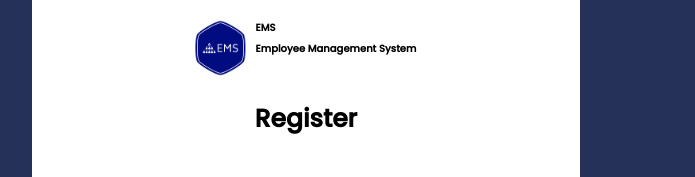
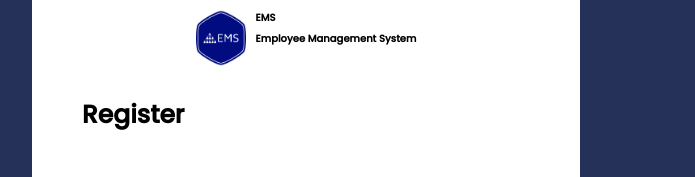
Before and after one commit to vnpt-epay-interns/EMS-frontend, a Vue app: page / in a window 1280 px wide. Shown: the top 177 px of the page, without its empty margins (334-1029 px from the left). Built offline with nearby package versions, Linux system fonts and the light colour scheme.

Commit message:
fix the header

```diff
--- a/src/App.vue
+++ b/src/App.vue
@@ -19,7 +19,6 @@ import SelectingRolePage from './views/auth/Register/SelectingRolePage.vue';
   margin: 0;
   padding: 0;
   font-family: 'Poppins', sans-serif;
-  ;
 }
 
 
--- a/src/views/auth/Register/Register.vue
+++ b/src/views/auth/Register/Register.vue
@@ -3,10 +3,12 @@ import Header from '../../components/Header.vue';
 import RegisterForm from './RegisterForm.vue';
 </script>
 <template>
-    <Header />
+
     <div id="logo"></div>
     <div class="register">
         <div class="register__container">
+            <Header />
+
             <div class="register__container__header">
                 <h1>Register</h1>
             </div>
@@ -38,7 +40,7 @@ import RegisterForm from './RegisterForm.vue';
     }
 
     h1 {
-        text-align: center;
+        text-align: left;
         font-size: 25px;
         /* border-bottom: 1px solid #ccc; */
     }
@@ -46,8 +48,7 @@ import RegisterForm from './RegisterForm.vue';
         width: 35%;
         max-width: 800px;
         background: white;
-        padding: 20px 50px;
-        padding-top: 100px;
+        padding: 0px 50px;
     }
 
 
--- a/src/views/auth/Register/SelectingRolePage.vue
+++ b/src/views/auth/Register/SelectingRolePage.vue
@@ -4,10 +4,10 @@ import Header from '../../components/Header.vue';
 </script>
 
 <template>
-            <Header />
 
     <main>
         <div class="selecting-role">
+            <Header />
             <h1>Choose the account type</h1>
             <p>Please choose your role in the organization</p>
             <div class="role-container">
@@ -31,7 +31,6 @@ import Header from '../../components/Header.vue';
 <style scoped>
     main {
         background-color: var(--primary);
-        text-align: center;
         height: 100vh;
         display: flex;
         justify-content: center;
@@ -39,8 +38,6 @@ import Header from '../../components/Header.vue';
     }
 
     .selecting-role {
-        /* margin-top: 50px; */
-        padding-top: 100px;
         width: 35%;
         max-width: 800px;
         background: white;
--- a/src/views/components/Header.vue
+++ b/src/views/components/Header.vue
@@ -20,10 +20,7 @@
     display: flex;
     gap: 10px;
     width: fit-content;
-    position: absolute;
-    top: 20px;
-    right: 50%;
-    transform: translateX(50%);
+    margin: 10px auto 30px auto;
 }
 
 img {
```
